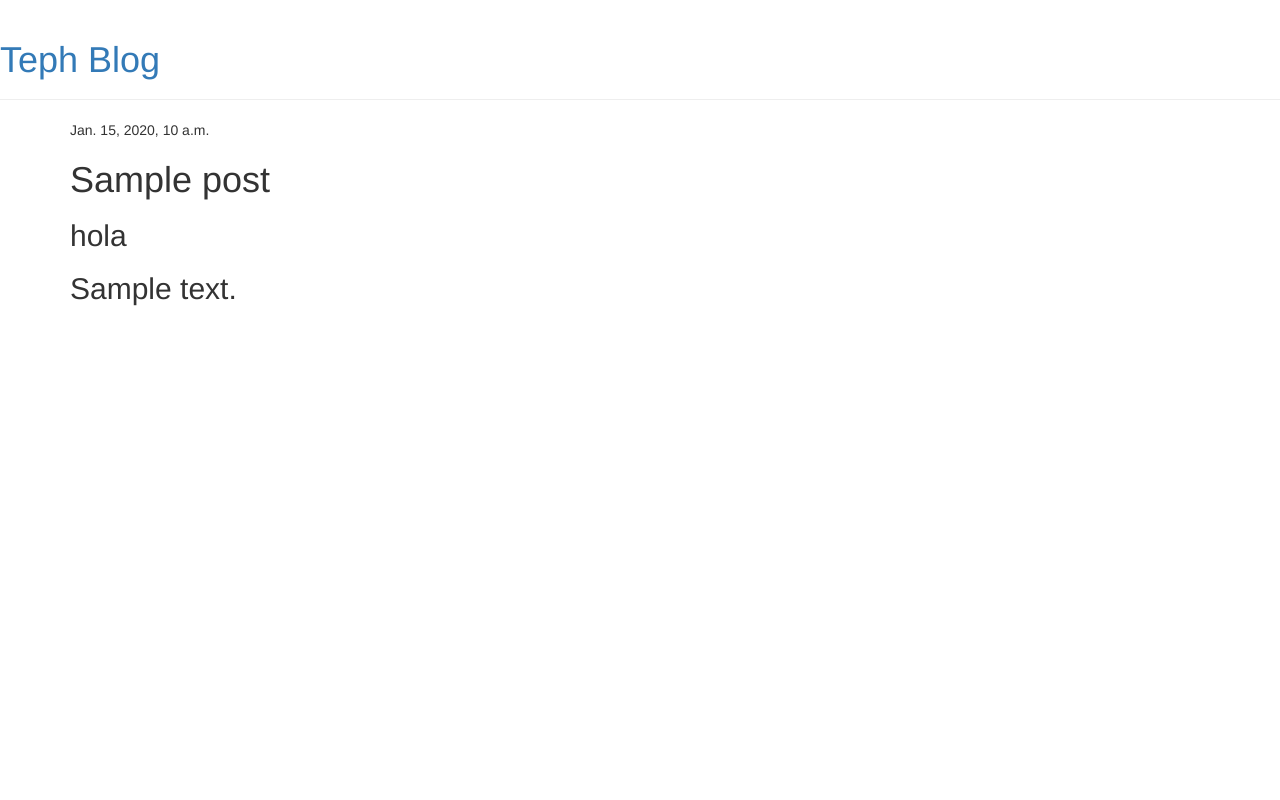
After one commit to teph28/mi-primer-blog, a Django app: template blog/templates/blog/post_detail.html in a window 1280 px wide. The commit adds this page. Run offline with Django 3.2, Linux system fonts and the light colour scheme; the template is opened without the code that fills it: most values are stand-ins (such as "Sample title", 1, 10 or a date in 2020); some libraries are stand-ins or nearby versions.

Commit message:
version 1

```diff
--- a/blog/models.py
+++ b/blog/models.py
@@ -11,7 +11,7 @@ class Post(models.Model):
     published_date = models.DateTimeField(
             blank=True, null=True)
 
-    def publish(self):
+    def publish(self): #metodos
         self.published_date = timezone.now()
         self.save()
 
--- /dev/null
+++ b/blog/templates/blog/base.html
@@ -0,0 +1,33 @@
+{% load staticfiles %}
+<html>
+
+    <head>
+        <title>Django Girls blog</title>
+        <link rel="stylesheet" href="//maxcdn.bootstrapcdn.com/bootstrap/3.2.0/css/bootstrap.min.css">
+		<link rel="stylesheet" href="//maxcdn.bootstrapcdn.com/bootstrap/3.2.0/css/bootstrap-theme.min.css">
+		<link href="http://fonts.googleapis.com/css?family=Lobster&subset=latin,latin-ext" rel="stylesheet" type="text/css">
+		<link rel="stylesheet" href="{% static 'blog/css/blog.css' %}">
+    </head>
+    <body>
+
+        <div class="page-header">
+        {% if user.is_authenticated %}
+        <a href="{% url 'post_new' %}" class="top-menu"><span class="glyphicon glyphicon-plus"></span></a>
+        {% endif %}
+          <h1><a href="/">Teph Blog</a></h1>
+
+        </div>
+        <div class="content container"> <!-- bootstap -->
+    	 <!-- filas -->
+    	 <div class="row">
+    	 <!-- columnas -->
+          <div class="col-md-8"><!-- la pantalla se divide en 12  -->
+            {% block content %}
+            {% endblock %}
+
+        </div>
+    </div>
+</div>
+
+    </body>
+</html>
--- /dev/null
+++ b/blog/templates/blog/post_detail.html
@@ -0,0 +1,17 @@
+{% extends 'blog/base.html' %}
+
+{% block content %}
+    <div class="post">
+        {% if post.published_date %}
+            <div class="date">
+                {{ post.published_date }}
+            </div>
+        {% endif %}
+        {% if user.is_authenticated %}
+        <a class="btn btn-default" href="{% url 'post_edit' pk=post.pk %}"><span class="glyphicon glyphicon-pencil"></span></a>
+        {% endif %}
+        <h1>{{ post.title }}</h1>
+        <h2> hola <h2>
+        <p>{{ post.text|linebreaks }}</p>
+    </div>
+{% endblock %}
--- a/blog/urls.py
+++ b/blog/urls.py
@@ -3,4 +3,7 @@ from . import views
 
 urlpatterns = [
     url(r'^$', views.post_list, name='post_list'),
+    url(r'^post/(?P<pk>\d+)/$', views.post_detail, name='post_detail'),
+    url(r'^post/new/$', views.post_new, name='post_new'),
+	url(r'^post/(?P<pk>\d+)/edit/$', views.post_edit, name='post_edit')
 ]
```
Also changed, not shown: blog/forms.py (added, +9 -0 lines), blog/templates/blog/post_edit.html (added, +9 -0 lines), blog/templates/blog/post_list.html (+12 -21 lines), blog/views.py (+40 -2 lines), db.sqlite3.
